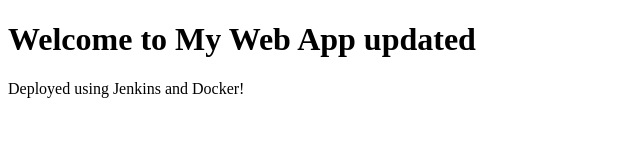
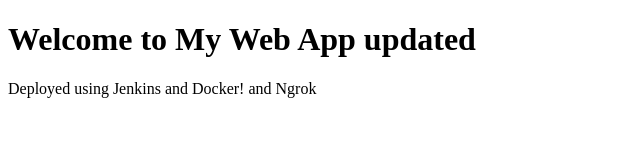
Before and after one commit to N-Raghav/CI-CD-WebApp, a plain HTML site: page index.html in a window 1280 px wide. Shown: the full height of the page, 0-640 px from the left. Drawn offline with Linux system fonts and the light colour scheme.

Commit message:
updated ngrok

```diff
--- a/index.html
+++ b/index.html
@@ -5,6 +5,6 @@
 </head>
 <body>
   <h1>Welcome to My Web App updated</h1>
-  <p>Deployed using Jenkins and Docker!</p>
+  <p>Deployed using Jenkins and Docker! and Ngrok</p>
 </body>
 </html>
```
